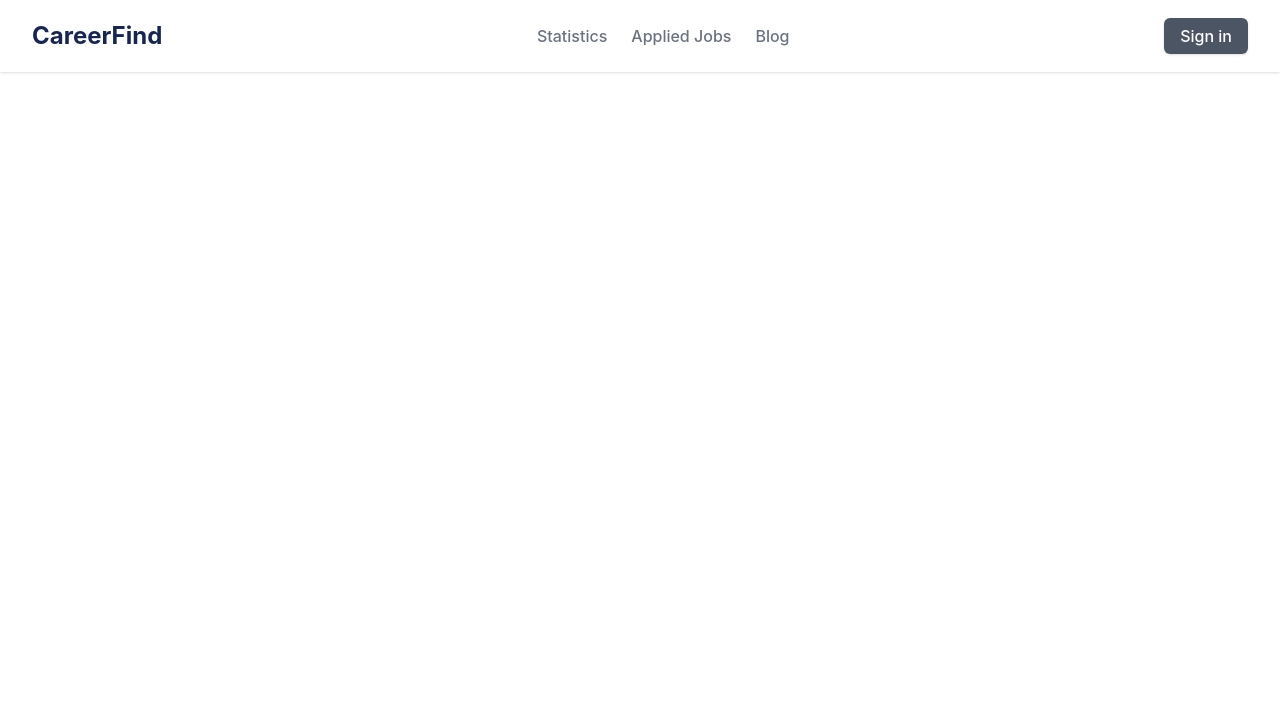
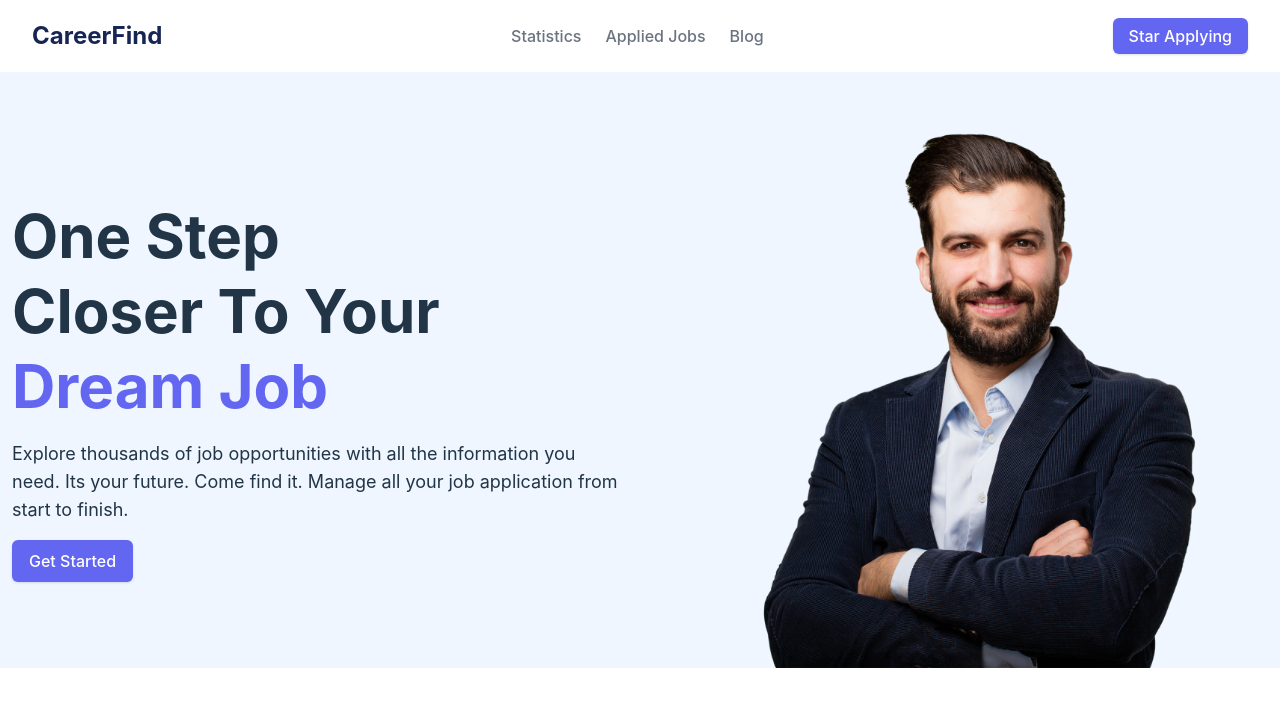
Before and after one commit to apufouzder/career-hub-api, a React (Vite) app: page / in a window 1280 px wide. Shown: the top 706 px of the page. Built offline with nearby package versions, Linux system fonts and the light colour scheme.

Commit message:
make hero section

```diff
--- /dev/null
+++ b/src/components/HeroSection/HeroSection.jsx
@@ -0,0 +1,20 @@
+import HeroImg from '../../assets/hero-img.png'
+
+const HeroSection = () => {
+    return (
+        <div className='bg-blue-50 pt-10'>
+            <div className="container px-3 mx-auto md:grid grid-cols-2 justify-center items-center gap-9 ">
+                <div className="hero-content">
+                    <h1 className="text-6xl font-bold leading-tight">One Step <br /> Closer To Your <br /> <span className='text-indigo-500'>Dream Job</span></h1>
+                    <p className="my-4 text-lg">Explore thousands of job opportunities with all the information you need. Its your future. Come find it. Manage all your job application from start to finish.</p>
+                    <button href="#" className="inline-block  px-4 py-2 text-center text-white bg-indigo-500 rounded-md shadow hover:bg-gray-800">Get Started</button>
+                </div>
+                <div className="hero=img">
+                    <img className='w-full' src={HeroImg} alt="Hero img" />
+                </div>
+            </div>
+        </div>
+    );
+};
+
+export default HeroSection;
--- /dev/null
+++ b/src/components/Home/Home.jsx
@@ -0,0 +1,12 @@
+import HeroSection from "../HeroSection/HeroSection";
+
+
+const Home = () => {
+    return (
+        <div className="">
+            <HeroSection />
+        </div>
+    );
+};
+
+export default Home;
--- a/src/components/Layout/Main.jsx
+++ b/src/components/Layout/Main.jsx
@@ -1,12 +1,13 @@
+import Home from "../Home/Home";
 import Navbar from "../Navbar/Navbar";
-
 
 
 const Main = () => {
     return (
-        <>
+        <div>
             <Navbar />
-        </>
+            <Home />
+        </div>
     );
 };
 
--- a/src/components/Navbar/Navbar.jsx
+++ b/src/components/Navbar/Navbar.jsx
@@ -6,8 +6,8 @@ const Navbar = () => {
   const [navbar, setNavbar] = useState(false);
 
   return (
-    <nav className="w-full shadow">
-      <div className="justify-between px-4 mx-auto lg:max-w-7xl md:items-center md:flex md:px-8">
+    <nav className="shadow">
+      <div className="justify-between container px-4 mx-auto lg:max-w-7xl md:items-center md:flex md:px-8">
         <div>
           <div className="flex items-center justify-between py-3 md:py-5 md:block">
             <a href="/">
@@ -47,16 +47,15 @@ const Navbar = () => {
             </ul>
 
             <div className="mt-3 space-y-2 lg:hidden md:inline-block">
-              <a href="#" className="inline-block w-full px-4 py-2 text-center text-white bg-gray-600 rounded-md shadow hover:bg-gray-800">Sign in</a>
+              <a href="#" className="inline-block w-full px-4 py-2 text-center text-white bg-indigo-500 rounded-md shadow hover:bg-gray-800">Star Applying</a>
             </div>
           </div>
         </div>
         <div className="hidden space-x-2 md:inline-block">
-          <a href="#" className="px-4 py-2 text-white bg-gray-600 rounded-md shadow hover:bg-gray-800">Sign in </a>
+          <a href="#" className="px-4 py-2 text-white bg-indigo-500 rounded-md shadow hover:bg-gray-800">Star Applying </a>
         </div>
       </div>
     </nav>
-
   );
 };
 
```
Also changed, not shown: src/assets/hero-img.png (renamed from src/assets/P3OLGJ1 copy 1.png).
